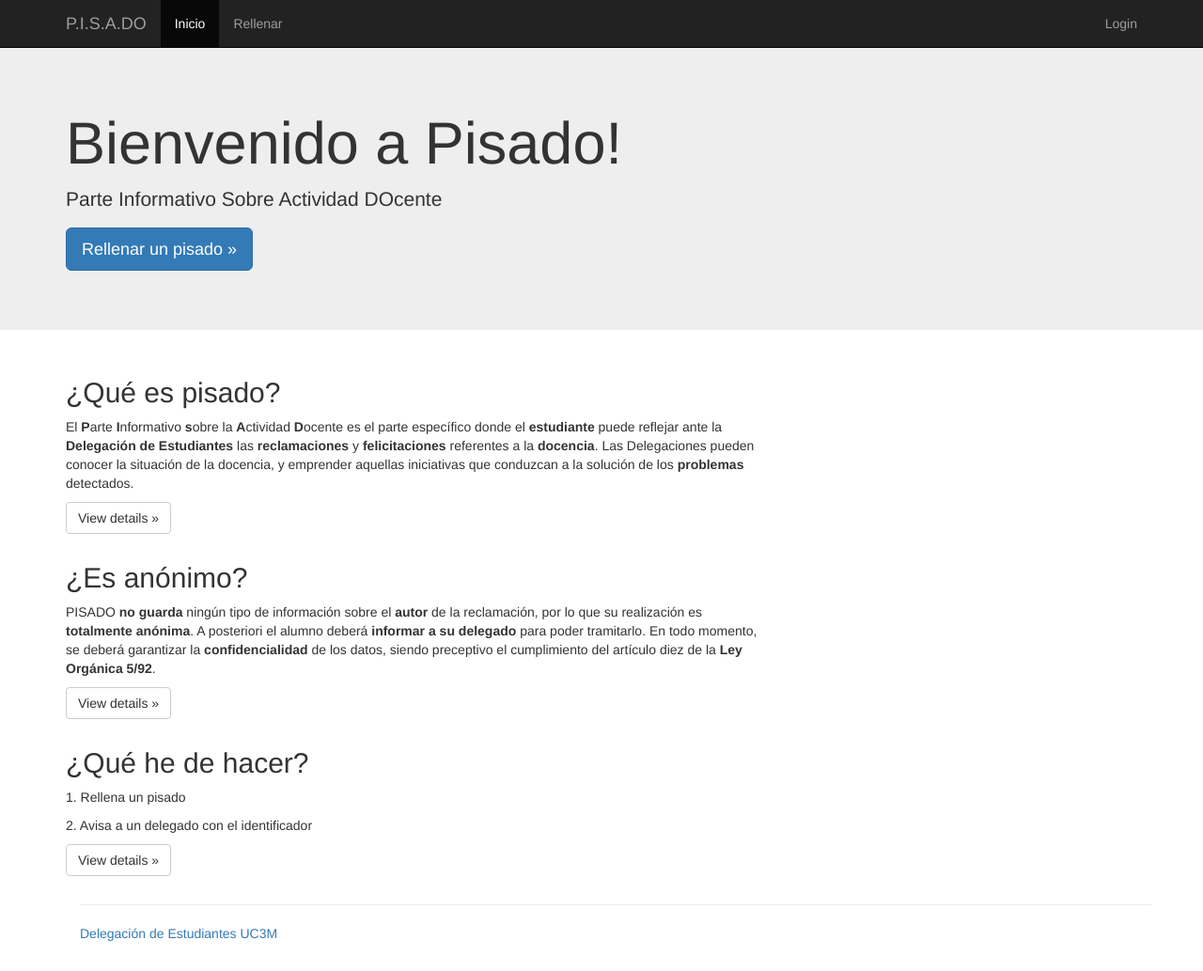
After one commit to danayfm/pisado, a PHP site: page /pisado/ in a window 1280 px wide. The commit adds this page. Shown: the whole page at 94% size. Run offline with PHP 8.4, Linux system fonts and the light colour scheme; some libraries are stand-ins or nearby versions.

Commit message:
Form login

```diff
--- a/includes/ldap_gateway.php
+++ b/includes/ldap_gateway.php
@@ -37,6 +37,8 @@ class LDAP_Gateway
      */
     public static function login ($userid, $password)
     {
+		# $userid = ldapspecialchars($userid);
+		# $password = ldapspecialchars($password);
         // Loads the LDAP Api.
         $ldap_api = new LDAP_Api(LDAP_BASEDN, LDAP_IDFIELD,
         self::$LDAP_FIELDS);
--- a/includes/user.php
+++ b/includes/user.php
@@ -1,7 +1,7 @@
 <?php
 	/**
 	 * user.php
-	 * @version 0.1
+	 * @version 0.2
 	 * @author Yago Pérez Sáiz <yaperezs@gmail.com>
 	 * para Delegación de Estudiantes - Universidad Carlos III de Madrid.
 	 *
@@ -13,11 +13,12 @@
 
 	class User {
 
-		public $user_nia ;
-		public $user_name ;
-		public $user_email ;
+		public $user_nia;
+		public $user_name;
+		public $user_email;
+		public $user_domain;
 		public $user_is_logged_in = false;
-		public $error = "";
+		public $error;
 
 		/* Start */
 		public function __construct() {
@@ -34,7 +35,7 @@
 			}
 
 			/* Trying to login */
-			elseif (isset($_GET["login"])) {
+			elseif (isset($_POST["user_nia"])) {
 				$this->loginWithPostData($_POST['user_nia'], $_POST['user_password']);
 			}
 		}
@@ -42,6 +43,8 @@
 		private function loginWithSessionData() {
 			$this->user_nia = $_SESSION['user_nia'];
 			$this->user_email = $_SESSION['user_email'];
+			$this->user_name = $_SESSION['user_name'];
+			$this->user_domain = $_SESSION['user_domain'];
 			$this->user_is_logged_in = true;
 		}
 
@@ -61,18 +64,31 @@
 					$_SESSION['user_nia'] = $user->getUserId ();
 					$_SESSION['user_email'] = $user->getUserMail();
 					$_SESSION['user_name'] = $user->getUserNameFormatted();
+					$_SESSION['user_domain'] = $user->getDn();
 					$_SESSION['user_logged_in'] = 1;
 
-					var_dump($_SESSION);
 					$this->user_nia = $user->getUserId();
 					$this->user_name = $user->getUserNameFormatted();
 					$this->user_email = $user->getUserMail();
+					$this->user_domain = $user->getDn();
 					$this->user_is_logged_in = true;
 				}
 				else {
-					$this->error = 'Falló el login!';
+					$this->error = 'Contraseña / NIA incorrecto';
 				}
 			}
 		}
+
+		public function doLogout() {
+			$_SESSION = array();
+			session_destroy();
+			$this->user_is_logged_in = false;
+		}
+
+		/* This is a exprerimental function */
+		public function getCourse() {
+			$titulacion = str_replace("ou=",'', explode(',', $this->user_domain)[1]);
+			return ucwords (strtolower($titulacion));
+		}
 	}
 ?>
--- a/test.php
+++ b/index.php
@@ -6,13 +6,8 @@ include 'includes/user.php';
 
 $user = new User();
 
-if ($user->user_is_logged_in){
-	print ('NIA: '.$user->user_nia);
-	print ('EMAIL: '.$user->user_email);
-	print ('NAME: '.$user->user_name);
-}
+include 'tmpl/head.php';
+include 'tmpl/bootinfo.php';
+include 'tmpl/footer.php';
 
-else {
-	print ($user->error);
-}
 ?>
--- /dev/null
+++ b/tmpl/bootinfo.php
@@ -0,0 +1,31 @@
+	    <!-- Main jumbotron for a primary marketing message or call to action -->
+	<div class="jumbotron">
+      <div class="container">
+        <h1>Bienvenido a Pisado!<br></h1>
+        <p>Parte Informativo Sobre Actividad DOcente</p>
+        <p>
+          <button class="btn btn-primary btn-lg">Rellenar un pisado &raquo;</button></p>
+      </div>
+    </div>
+    <div class="container">
+      <!-- Example row of columns -->
+      <div class="row">
+        <div class="col-lg-8">
+          <h2>&iquest;Qu&eacute; es pisado?</h2>
+          <p>El <b>P</b>arte <b>I</b>nformativo <b>s</b>obre la <b>A</b>ctividad <b>D</b>ocente es el parte espec&iacute;fico donde el <b>estudiante</b> puede reflejar ante la <b>Delegaci&oacute;n de Estudiantes</b> las <b>reclamaciones</b> y <b>felicitaciones</b> referentes a la <b>docencia</b>. Las Delegaciones pueden conocer la situaci&oacute;n de la docencia, y emprender aquellas iniciativas que conduzcan a la soluci&oacute;n de los
+            <b>problemas</b> detectados.<br></p>
+          <p><a class="btn btn-default" href="#">View details &raquo;</a></p>
+        </div>
+        <div class="col-lg-8">
+          <h2>&iquest;Es an&oacute;nimo?</h2>
+          <p>PISADO <b>no guarda</b> ning&uacute;n tipo de informaci&oacute;n sobre el <b>autor</b> de la reclamaci&oacute;n, por lo que su realizaci&oacute;n es <b>totalmente an&oacute;nima</b>. A posteriori el alumno deber&aacute;
+            <b>informar a su delegado</b> para poder tramitarlo. En todo momento, se deber&aacute; garantizar la <b>confidencialidad </b>de los datos, siendo preceptivo el cumplimiento del art&iacute;culo diez de la <b>Ley Org&aacute;nica 5/92</b>.<br></p>
+          <p><a class="btn btn-default" href="#">View details &raquo;</a></p>
+        </div>
+        <div class="col-lg-8">
+          <h2>&iquest;Qu&eacute; he de hacer?</h2>
+          <p>1. Rellena un pisado</p>
+          <p>2. Avisa a un delegado con el identificador</p>
+          <p><a class="btn btn-default" href="#">View details &raquo;</a></p>
+        </div>
+      </div>
--- /dev/null
+++ b/tmpl/footer.php
@@ -0,0 +1,9 @@
+	 <div class="container">
+
+	<hr>
+      <footer>
+        <p><a href="http://delegacion.uc3m.es">Delegaci&oacute;n de Estudiantes UC3M</a><br></p>
+      </footer>
+    </div>
+    <!-- /container -->
+  </body>
--- /dev/null
+++ b/tmpl/head.php
@@ -0,0 +1,69 @@
+<!doctype html>
+
+<html>
+
+  <head>
+    <title>PISADO</title>
+    <meta name="viewport" content="width=device-width">
+    <link rel="stylesheet" href="https://netdna.bootstrapcdn.com/bootstrap/3.0.0/css/bootstrap.min.css">
+    <script src="https://ajax.googleapis.com/ajax/libs/jquery/2.0.3/jquery.min.js" type="text/javascript"></script>
+    <script src="https://netdna.bootstrapcdn.com/bootstrap/3.0.0/js/bootstrap.min.js" type="text/javascript"></script>
+    <meta http-equiv="Content-type" content="text/html; charset=utf-8" />
+    <style type="text/css">
+      body {
+        padding-top: 50px;
+        padding-bottom: 20px;
+      }
+      .glyphicon {
+		margin-bottom: 10px;margin-right: 10px;}
+	  small {
+		display: block;
+		line-height: 1.428571429;
+		color: #999;
+	   }
+    </style>
+  </head>
+
+  <body>
+    <div class="navbar navbar-fixed-top navbar-inverse">
+      <div class="container">
+        <div class="navbar-header">
+          <button type="button" class="navbar-toggle" data-toggle="collapse" data-target=".navbar-collapse">
+            <span class="icon-bar"></span><span class="icon-bar"></span><span class="icon-bar"></span>
+          </button>
+          <a class="navbar-brand" href="#">P.I.S.A.DO</a>
+        </div>
+        <div class="navbar-collapse collapse">
+          <ul class="nav navbar-nav">
+            <li class="active">
+              <a href="index.php">Inicio</a>
+            </li>
+            <?php if ($user->user_is_logged_in) { ?>
+            <li>
+              <a href="#about">Listar</a>
+            </li>
+            <?php } ?>
+            <li>
+              <a href="#contact">Rellenar</a>
+            </li>
+          </ul>
+          <ul class="nav navbar-nav navbar-right">
+			<?php if ($user->user_is_logged_in) { ?>
+				<li id="nav-register-btn">
+				  <a href="cuenta.php">
+					<?= $user->user_name ?>
+					</a>
+				</li>
+            <li id="nav-login-btn">
+              <a href="index.php?logout"><i class="icon-login"></i>Salir</a>
+            </li>
+            <?php } else { ?>
+			<li id="nav-login-btn">
+              <a href="cuenta.php"><i class="icon-login"></i>Login</a>
+            </li>
+			<?php }  ?>
+          </ul>
+        </div>
+        <!--/.navbar-collapse -->
+      </div>
+    </div>
```
Also changed, not shown: cuenta.php (added, +11 -0 lines), sql/pisado.sql (+13 -17 lines), tmpl/login.php (added, +80 -0 lines), includes/ldap_user.php (line endings or trailing spaces).
